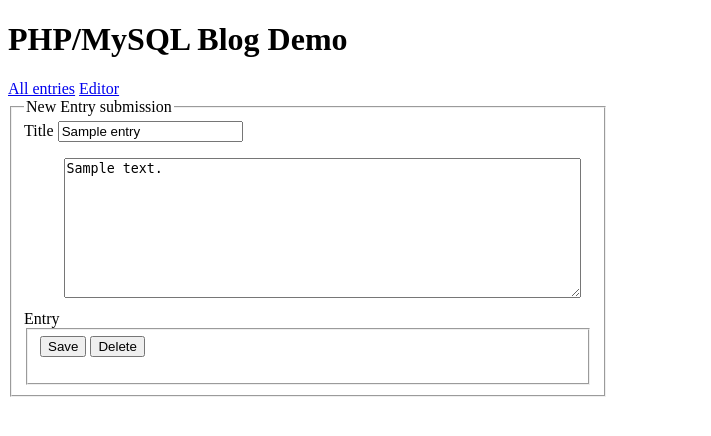
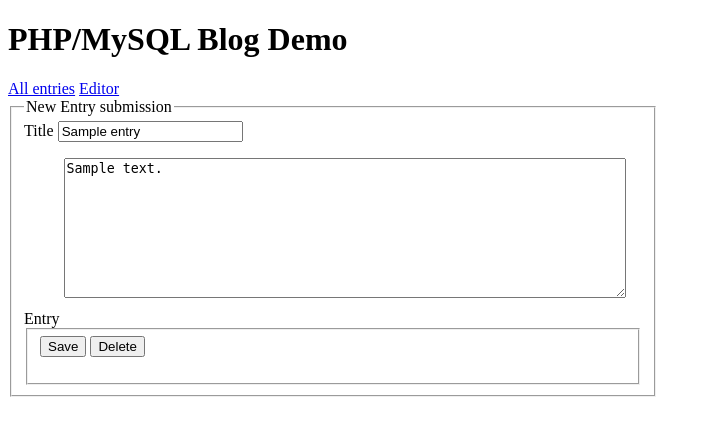
Before and after one commit to Yves-T/PHP3_BLOG, a PHP site: page /admin.php?page=editor&id=1 in a window 1280 px wide. Shown: the top 436 px of the page, without its empty margins (0-711 px from the left). Run offline with PHP 8.4, Linux system fonts and the light colour scheme; tables that the repository leaves empty or names only in its code hold one stand-in row (values such as "Sample post"); some libraries are stand-ins or nearby versions.

Commit message:
Adjust width tiny editor

```diff
--- a/css/blog.css
+++ b/css/blog.css
@@ -1,5 +1,5 @@
 form#editor {
-    width: 600px;
+    width: 650px;
     margin: 0;
     padding: 0;
 }
```
